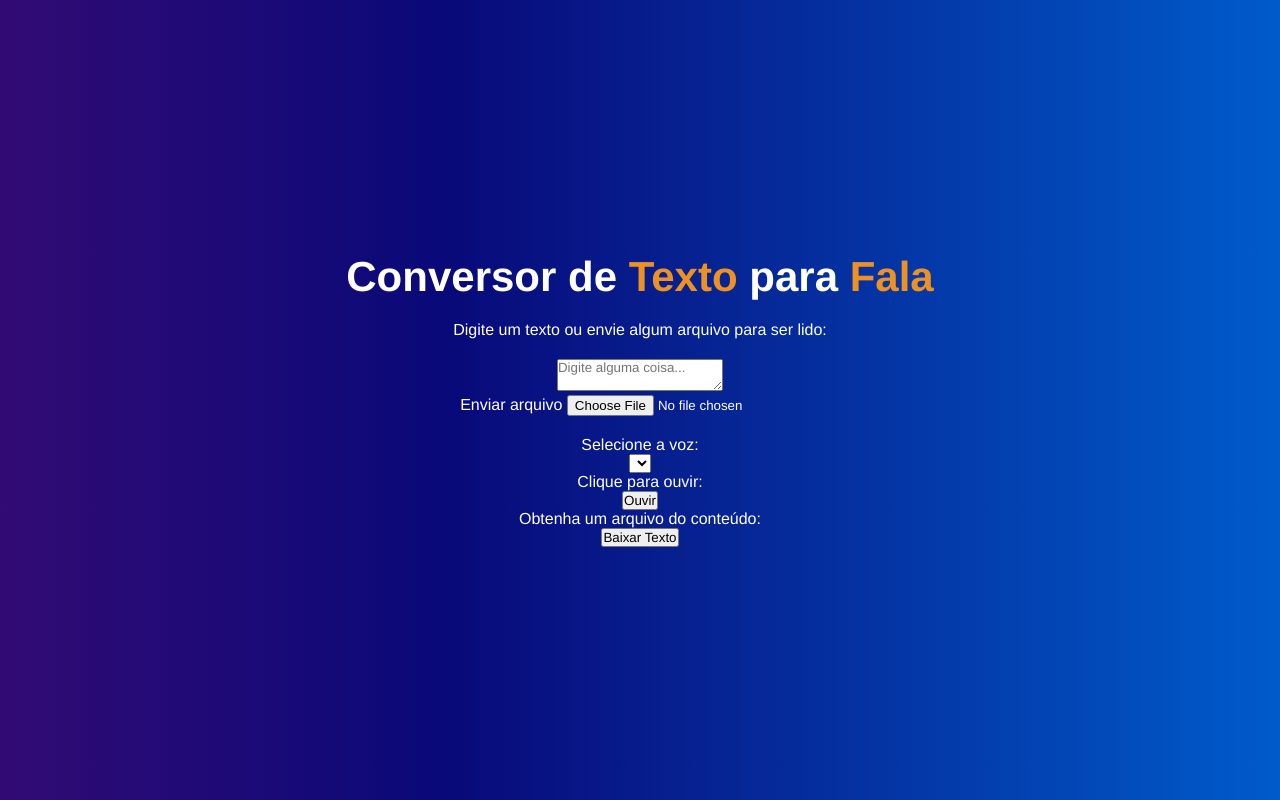
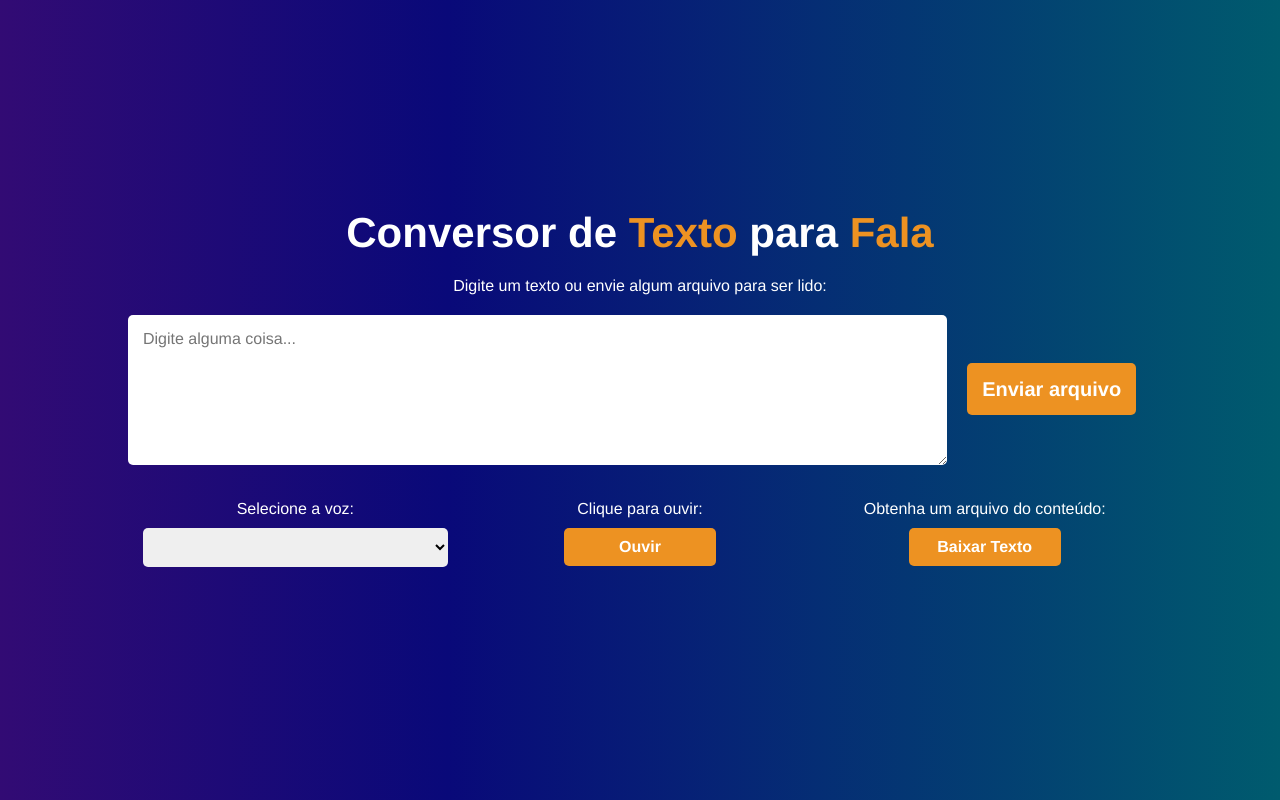
Before and after one commit to apedrodev1/JavaScript-Learning-HUB, a PHP site: page / in a window 1280 px wide. Run offline with PHP 8.4, Linux system fonts and the light colour scheme; lists and menus that the app fills with data are empty.

Commit message:
final refactor css

```diff
--- a/Conversor texto fala/src/css/style.css
+++ b/Conversor texto fala/src/css/style.css
@@ -1,6 +1,6 @@
-*{
-    padding: 0px;
-    margin: 0px;
+* {
+    padding: 0;
+    margin: 0;
     font-family: Helvetica;
     box-sizing: border-box;
   }
@@ -8,7 +8,7 @@
   .container {
     width: 100%;
     min-height: 100vh;
-    background: linear-gradient(90deg, #320b74 0%, #090979 35%, #005bcb 100%);
+    background: linear-gradient(90deg, #320b74 0%, #090979 35%, #005b6e 100%);
     display: flex;
     align-items: center;
     justify-content: center;
@@ -18,7 +18,7 @@
     gap: 20px;
   }
 
-.container h1{
+  .container h1 {
     font-size: 42px;
     font-weight: bold;
   }
@@ -27,17 +27,71 @@
     color: #ed9222;
   }
 
-#entradaDeConteudo{
+  #entrada-de-conteudo {
     display: flex;
     width: 80%;
+    gap: 20px;
     align-items: center;
-    gap: 20px;
   }
 
-#entradaDeConteudo textarea{
+  #entrada-de-conteudo textarea {
     width: 80%;
     height: 150px;
     border: none;
     border-radius: 5px;
     font-size: 16px;
+    outline: none;
+    padding: 15px;
   }
+
+  input[type="file"] {
+    display: none;
+  }
+
+  .acoes {
+    display: flex;
+    align-items: center;
+    gap: 10px;
+    width: 80%;
+  }
+
+  .acao-box {
+    padding: 15px;
+    gap: 15px;
+    flex: 1;
+  }
+
+  .acoes select,
+  .acoes button,
+  #arquivo-label {
+    margin: 10px 0;
+    padding: 10px;
+    border: none;
+    border-radius: 5px;
+    font-size: 16px;
+    width: 50%;
+    font-weight: bold;
+    cursor: pointer;
+  }
+
+  #selecao-voz {
+    width: 100%;
+  }
+
+  .acoes button {
+    background-color: #ed9222;
+    color: #fff;
+
+    transition: 0.3s;
+  }
+
+  #arquivo-label {
+    font-size: 20px;
+    padding: 15px;
+    background-color: #ed9222;
+  }
+
+  .acoes button:hover,
+  #arquivo-label:hover {
+    background-color: #d48a35;
+  }
```
Lines whose indentation alone changed are shown as unchanged.
